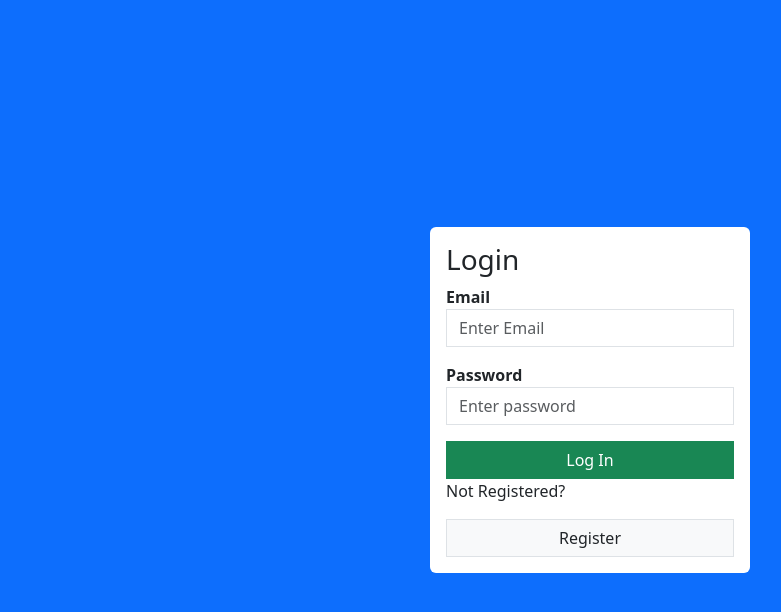
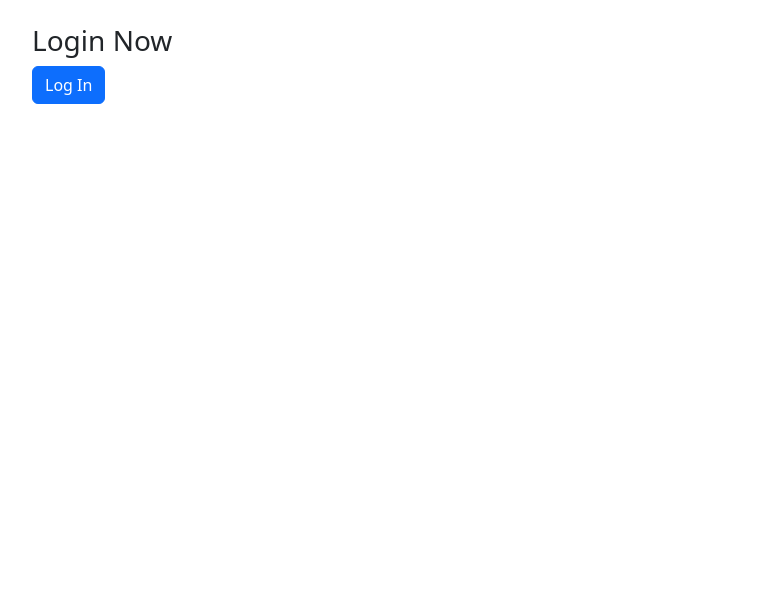
Before and after one commit to Anees-Azra/Stud_Mgmt_System2, a React (Create React App) app in the folder frontend/frontend/: page / in a window 1280 px wide. Shown: the top 612 px of the page, without its empty margins (50-831 px from the left). Built offline with nearby package versions, Linux system fonts and the light colour scheme.

Commit message:
commited

```diff
--- a/frontend/frontend/src/App.js
+++ b/frontend/frontend/src/App.js
@@ -10,9 +10,9 @@ return (
 <BrowserRouter>
  <Routes>
   {/* <Route path='/' element={<Home />}/>  */}
-<Route path='/' element={<Login />}/>
+<Route path='/' element={<Home />}/>
  <Route path='/register' element={<Register />}/>
- <Route path='/home' element={<Home />}/>
+ <Route path='/login' element={<Login />}/>
 </Routes>
 </BrowserRouter>
 //<Home />
--- a/frontend/frontend/src/Home.js
+++ b/frontend/frontend/src/Home.js
@@ -14,11 +14,13 @@ const Home = () => {
   const[name,setName]=useState('');
   const navigate=useNavigate();
 
+  //axios.defaults.withCredentials=true;
+
 
   useEffect(()=>{
     axios.get('http://localhost:8080')
     .then(res => {
-      //console.log('Response:', res.data);
+      console.log('Response:', res.data);
       if(res.data.Status === 'Success'){
         setAuth(true)
         setName(res.data.name)
@@ -43,14 +45,14 @@ const Home = () => {
       {
         auth?
         <div>
-          <h3>You are Authorized {name}</h3>
+          <h3>You are Authorized ....{name}</h3>
           <button className='btn btn-danger' onClick={handleDelete}>Log Out</button>
         </div>
       :
       <div>
         <h3>{message}</h3>
         <h3>Login Now</h3>
-        <Link to='/' className='btn btn-primary'>Log In</Link>
+        <Link to='/login' className='btn btn-primary'>Log In</Link>
       </div>
       }
     </div>
--- a/frontend/frontend/src/Login.js
+++ b/frontend/frontend/src/Login.js
@@ -36,7 +36,7 @@ const Login = () => {
             else{
                 console.log('Success')
             if(res.data === 'Success'){
-            navigate('/home')
+            navigate('/')
             }else{
                 alert('No record existed')
             }
--- a/frontend/frontend/src/Register.js
+++ b/frontend/frontend/src/Register.js
@@ -28,7 +28,7 @@ const Register = () => {
        // errors.password==='' && errors.role==='' && errors.roleid==='' && errors.uin==='')
         axios.post('http://localhost:8080/register',values)
         .then(res =>(
-            navigate('/')
+            navigate('/login')
         ))
         .catch(err => console.log(err));
     }
@@ -106,7 +106,7 @@ console.log({values},'.....values')
                 </div>
                 <button type = 'submit' className='btn btn-success w-100 rounded-0'>Register</button><br/>
                 <p>Want to Log In?</p>
-                <Link to ='/' className='btn btn-default border w-100 bg-light rounded-0'>Log In</Link>
+                <Link to ='/login' className='btn btn-default border w-100 bg-light rounded-0'>Log In</Link>
             </form>
         </div>
     </div>
```
Also changed, not shown: 1 other file (tests, documents, lock files or other folders).
